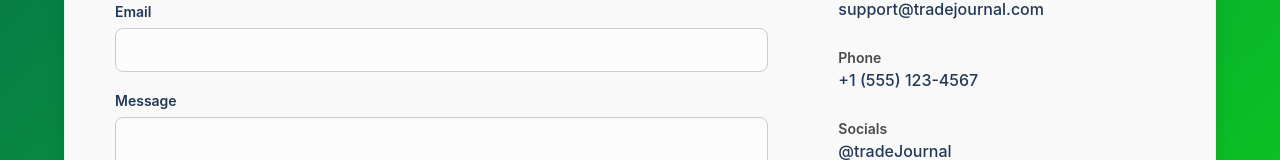
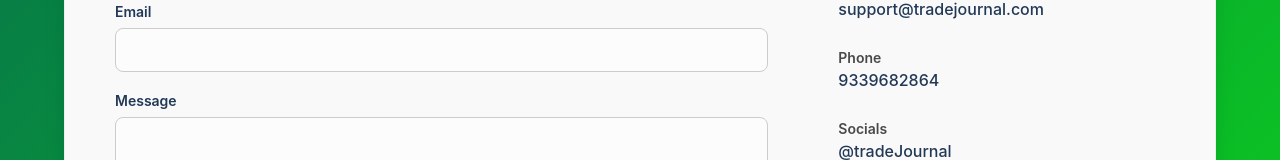
Before and after one commit to tradejournalai/tradejournal-frontend, a React (Vite) app: page /contact in a window 1280 px wide. Shown: the part 453-613 px from the top of the page. Built offline with nearby package versions, Linux system fonts and the light colour scheme; no server answers.

Commit message:
address updated

```diff
--- a/src/pages/ContactPage/ContactPage.tsx
+++ b/src/pages/ContactPage/ContactPage.tsx
@@ -194,7 +194,7 @@ const ContactPage = () => {
               </div>
               <div className={Styles.infoBlock}>
                 <p className={Styles.infoLabel}>Phone</p>
-                <p className={Styles.infoText}>+1 (555) 123-4567</p>
+                <p className={Styles.infoText}>9339682864</p>
               </div>
               <div className={Styles.infoBlock}>
                 <p className={Styles.infoLabel}>Socials</p>
```
